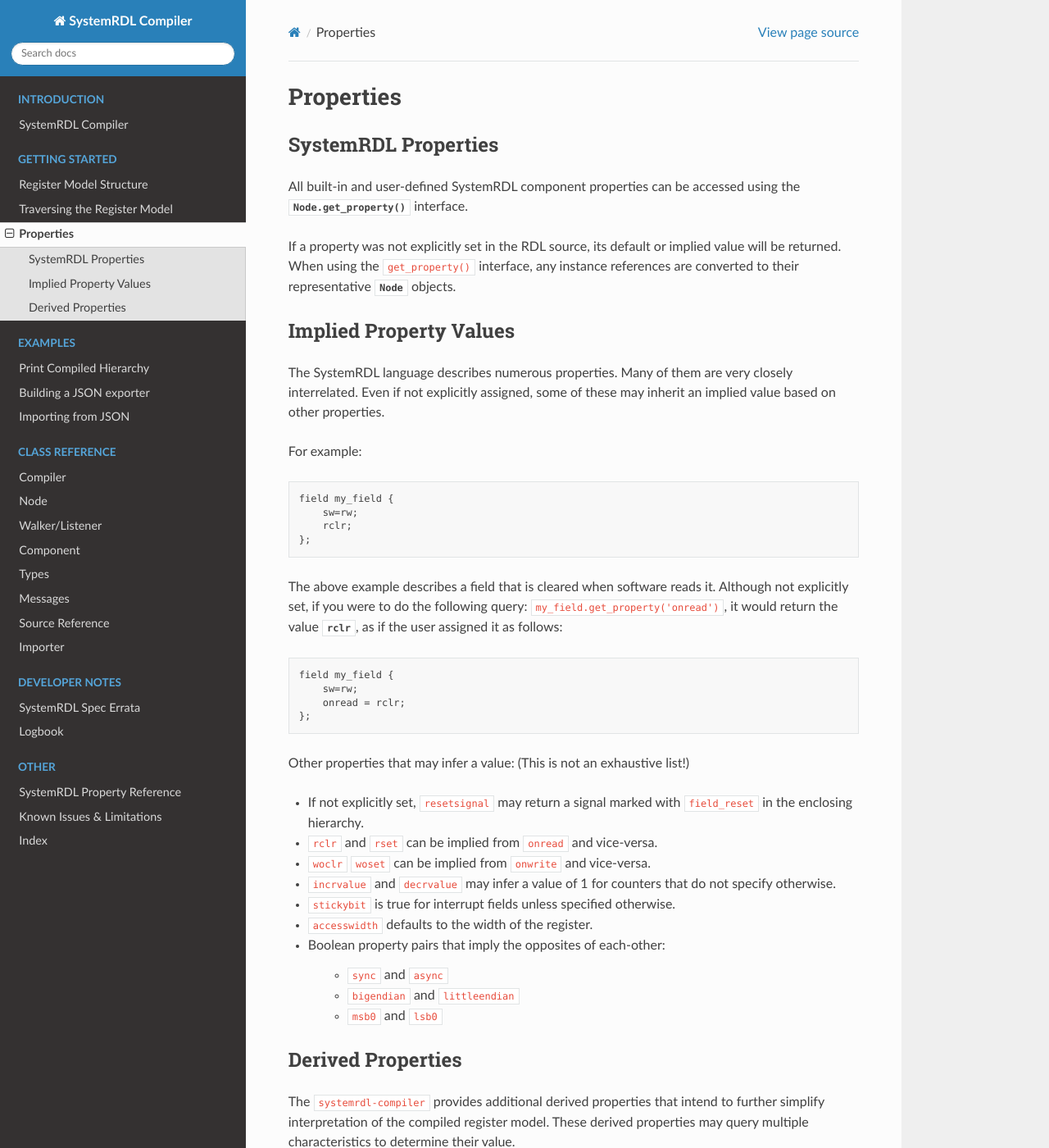
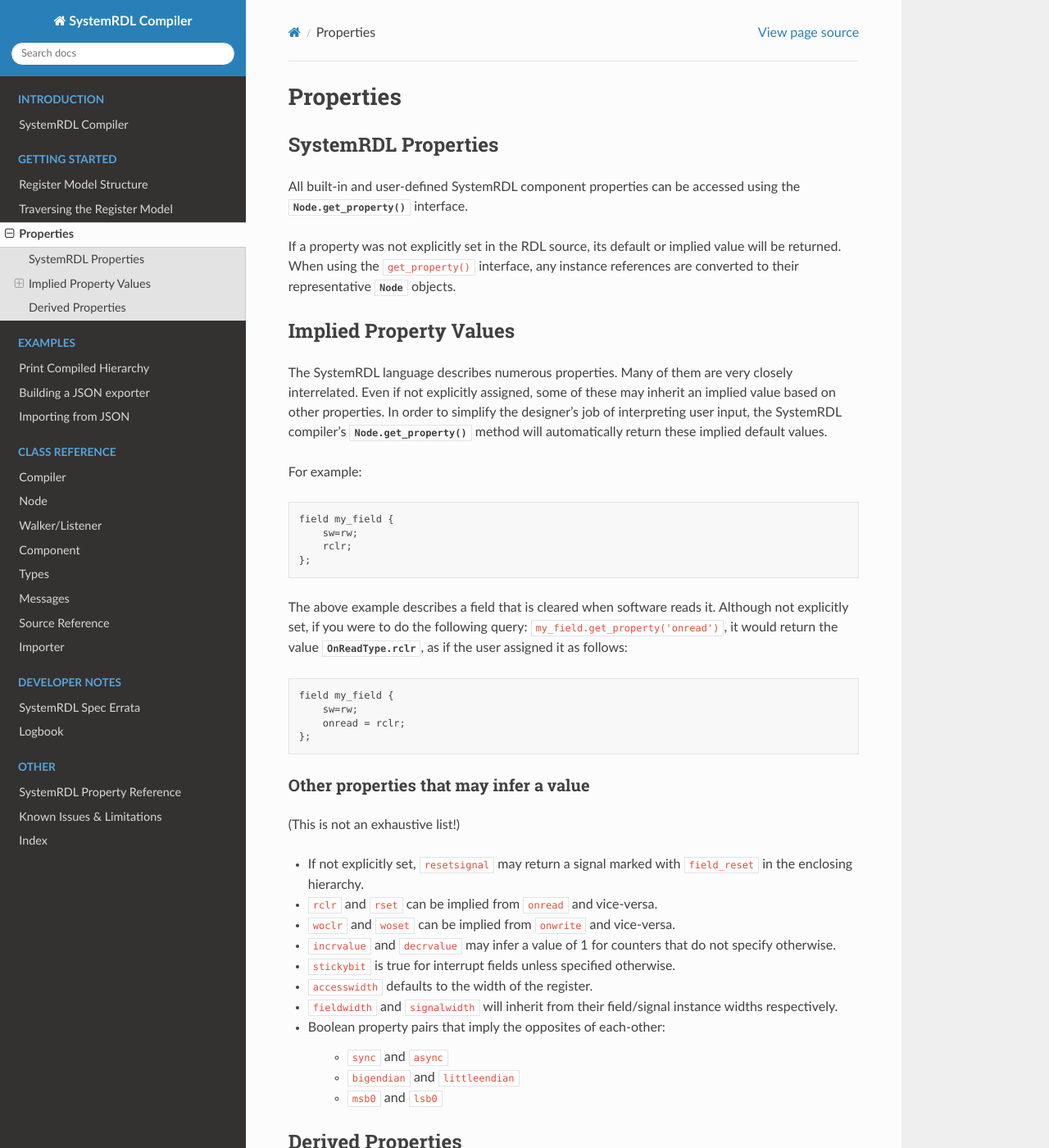
Before and after one commit to SystemRDL/systemrdl-compiler, a Sphinx documentation site: the page built from docs/properties.rst, in a window 1280 px wide and 1400 px high. Shown: the whole window at 82% size. Built offline with Sphinx 7.4.7 and the Read the Docs theme 2.0.0, drawn with Linux system fonts in a browser that asks for light colours.

Commit message:
Update some docs

```diff
--- a/docs/properties.rst
+++ b/docs/properties.rst
@@ -19,7 +19,9 @@
 -----------------------
 The SystemRDL language describes numerous properties. Many of them are very
 closely interrelated. Even if not explicitly assigned, some of these may inherit
-an implied value based on other properties.
+an implied value based on other properties. In order to simplify the designer's
+job of interpreting user input, the SystemRDL compiler's :meth:`Node.get_property() <systemrdl.node.Node.get_property>`
+method will automatically return these implied default values.
 
 For example:
 
@@ -42,16 +44,21 @@
         onread = rclr;
     };
 
-Other properties that may infer a value: (This is not an exhaustive list!)
+
+Other properties that may infer a value
+^^^^^^^^^^^^^^^^^^^^^^^^^^^^^^^^^^^^^^^
+(This is not an exhaustive list!)
 
 * If not explicitly set, ``resetsignal`` may return a signal marked with
   ``field_reset`` in the enclosing hierarchy.
 * ``rclr`` and ``rset`` can be implied from ``onread`` and vice-versa.
-* ``woclr`` ``woset`` can be implied from ``onwrite`` and vice-versa.
+* ``woclr`` and ``woset`` can be implied from ``onwrite`` and vice-versa.
 * ``incrvalue`` and ``decrvalue`` may infer a value of 1 for counters that do
   not specify otherwise.
 * ``stickybit`` is true for interrupt fields unless specified otherwise.
 * ``accesswidth`` defaults to the width of the register.
+* ``fieldwidth`` and ``signalwidth`` will inherit from their field/signal
+  instance widths respectively.
 * Boolean property pairs that imply the opposites of each-other:
 
     * ``sync`` and ``async``
```
Also changed, not shown: other parts of docs/properties.rst (+1 -1 lines).
